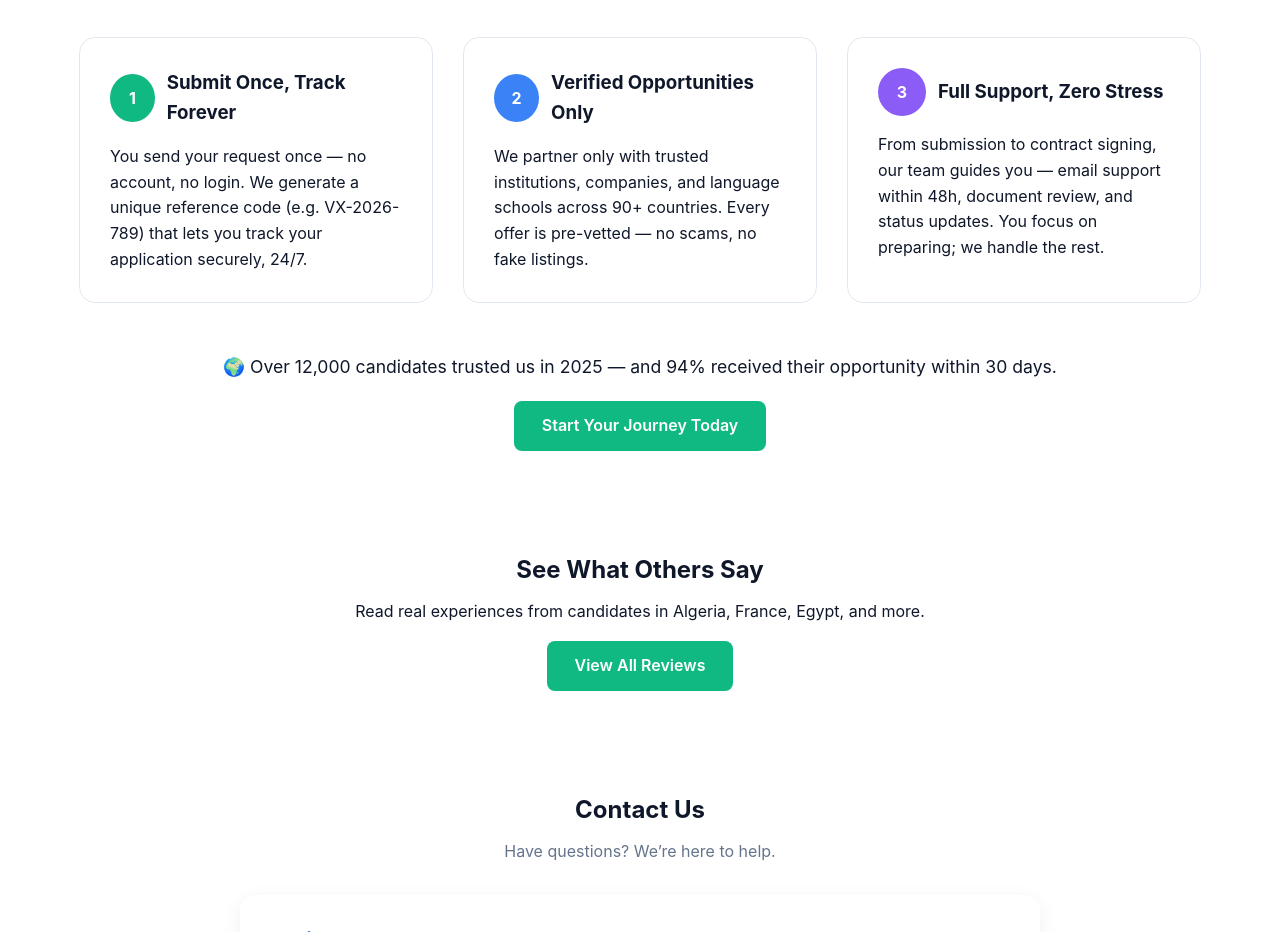
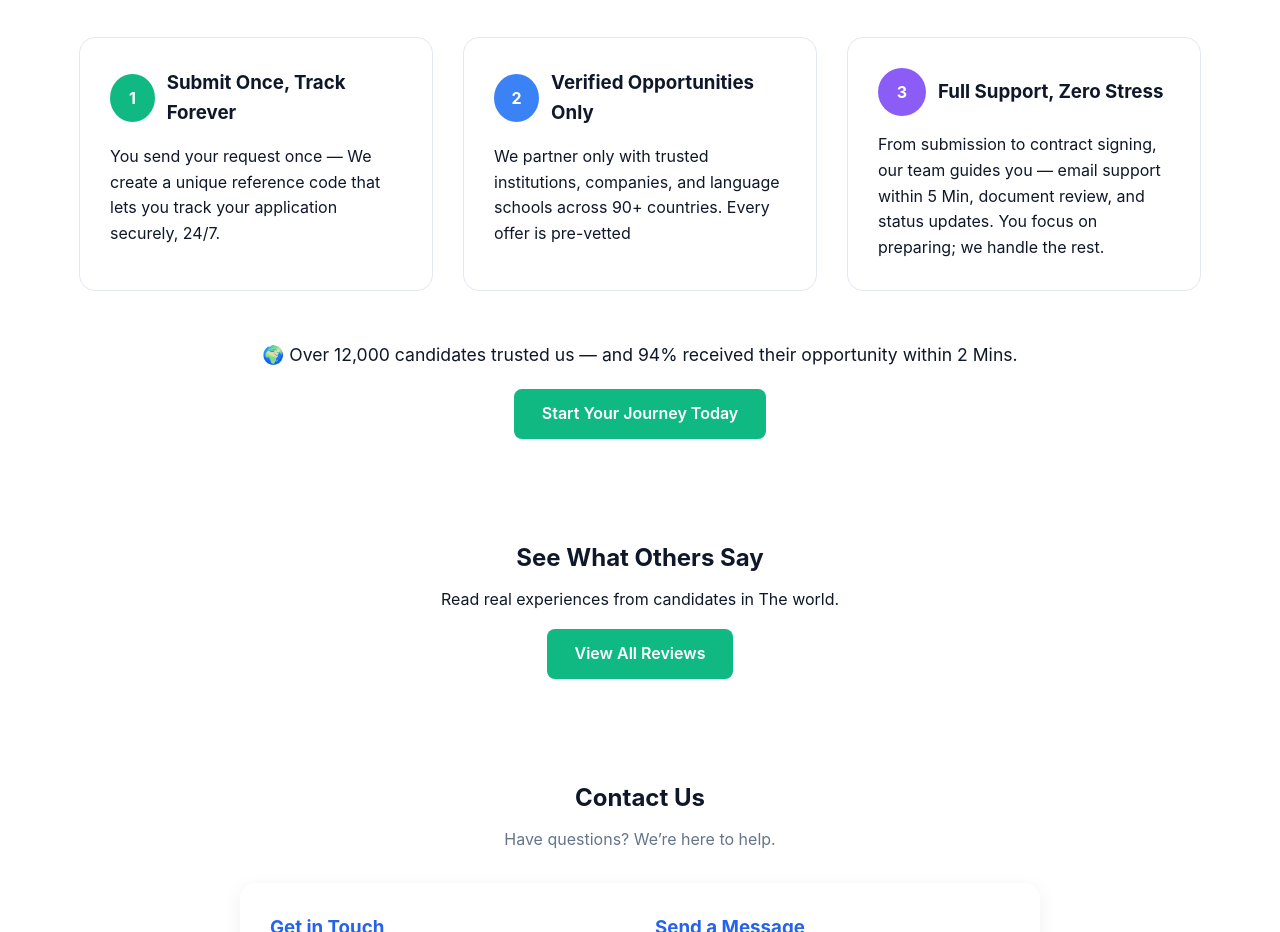
Before and after one commit to Vexara-global/Vexara-global-, a website: page index.html in a window 1280 px wide. Shown: the part 1821-2753 px from the top of the page. Drawn offline with Linux system fonts and the light colour scheme.

Commit message:
Update index.html

```diff
--- a/index.html
+++ b/index.html
@@ -196,7 +196,7 @@
             <div style="width: 48px; height: 48px; background: #10b981; border-radius: 50%; display: flex; align-items: center; justify-content: center; color: white; font-weight: bold;">1</div>
             <h3>Submit Once, Track Forever</h3>
           </div>
-          <p>You send your request once — no account, no login. We generate a unique reference code (e.g. VX-2026-789) that lets you track your application securely, 24/7.</p>
+          <p>You send your request once — We create a unique reference code that lets you track your application securely, 24/7.</p>
         </div>
 
         <!-- Step 2 -->
@@ -205,7 +205,7 @@
             <div style="width: 48px; height: 48px; background: #3b82f6; border-radius: 50%; display: flex; align-items: center; justify-content: center; color: white; font-weight: bold;">2</div>
             <h3>Verified Opportunities Only</h3>
           </div>
-          <p>We partner only with trusted institutions, companies, and language schools across 90+ countries. Every offer is pre-vetted — no scams, no fake listings.</p>
+          <p>We partner only with trusted institutions, companies, and language schools across 90+ countries. Every offer is pre-vetted</p>
         </div>
 
         <!-- Step 3 -->
@@ -214,13 +214,13 @@
             <div style="width: 48px; height: 48px; background: #8b5cf6; border-radius: 50%; display: flex; align-items: center; justify-content: center; color: white; font-weight: bold;">3</div>
             <h3>Full Support, Zero Stress</h3>
           </div>
-          <p>From submission to contract signing, our team guides you — email support within 48h, document review, and status updates. You focus on preparing; we handle the rest.</p>
+          <p>From submission to contract signing, our team guides you — email support within 5 Min, document review, and status updates. You focus on preparing; we handle the rest.</p>
         </div>
       </div>
 
       <div style="margin-top: 50px; text-align: center;">
         <p style="font-size: 1.1rem; color: var(--text-primary); margin-bottom: 20px;">
-          🌍 Over 12,000 candidates trusted us in 2025 — and 94% received their opportunity within 30 days.
+          🌍 Over 12,000 candidates trusted us — and 94% received their opportunity within 2 Mins.
         </p>
         <a href="#apply" class="btn primary">Start Your Journey Today</a>
       </div>
@@ -231,7 +231,7 @@
   <section class="form-section" style="padding-top: 0;">
     <div class="container" style="text-align: center; padding: 40px 0;">
       <h2>See What Others Say</h2>
-      <p>Read real experiences from candidates in Algeria, France, Egypt, and more.</p>
+      <p>Read real experiences from candidates in The world.</p>
       <a href="reviews.html" class="btn primary" style="margin-top: 16px;">View All Reviews</a>
     </div>
   </section>
```
